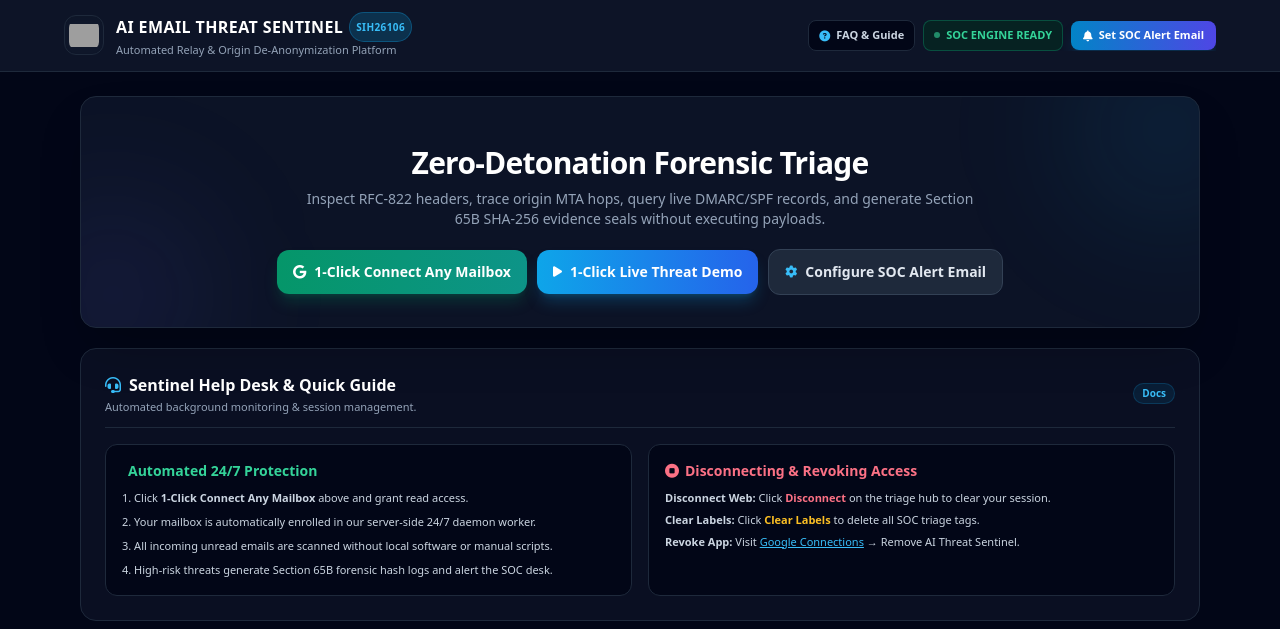
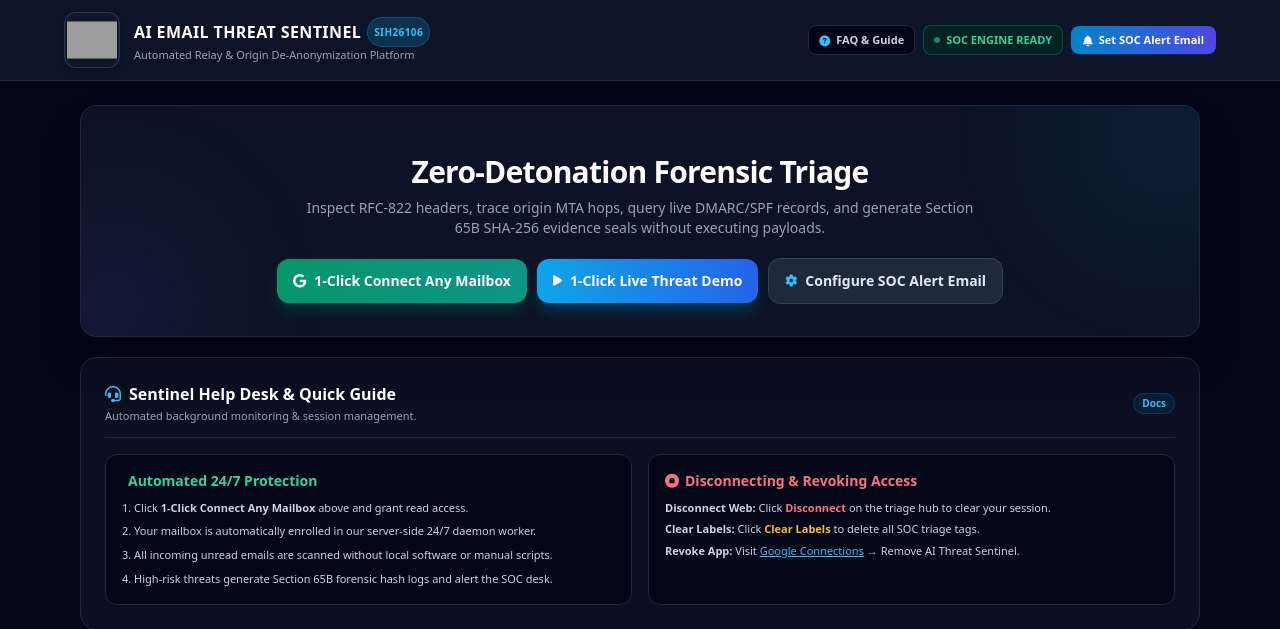
Before and after one commit to iszubairkhan/AIEmailThreat, a Flask app: page / in a window 1280 px wide. Shown: the top 629 px of the page. Run offline with Flask 3, Linux system fonts and the light colour scheme; some libraries are stand-ins or nearby versions; grey boxes are pictures that could not be loaded.

Commit message:
Update index.html

```diff
--- a/templates/index.html
+++ b/templates/index.html
@@ -22,9 +22,9 @@
     <div class="max-w-6xl mx-auto flex flex-col md:flex-row md:items-center justify-between gap-3">
 
       <!-- Brand & Title -->
-      <div class="flex items-center gap-3">
-        <div class="bg-slate-900 border border-slate-800 p-1 rounded-xl shadow-inner flex-shrink-0 flex items-center justify-center w-10 h-10 overflow-hidden">
-          <img src="https://raw.githubusercontent.com/iszubairkhan/AIEmailThreat/main/Nexora%20logo.png" alt="Team Logo" class="w-full h-full object-contain rounded-lg">
+<div class="flex items-center gap-3.5">
+  <div class="bg-slate-900/90 border border-slate-700/80 p-1 rounded-xl shadow-md flex-shrink-0 flex items-center justify-center w-12 h-12 sm:w-14 sm:h-14 overflow-hidden">
+    <img src="https://raw.githubusercontent.com/iszubairkhan/AIEmailThreat/main/Nexora%20logo.png" alt="Team Logo" class="w-full h-full object-contain transform scale-110">
   </div>
   <div>
     <h1 class="text-sm sm:text-base font-black tracking-wide text-white flex items-center gap-1.5 flex-wrap">
```
Lines whose indentation alone changed are shown as unchanged.
